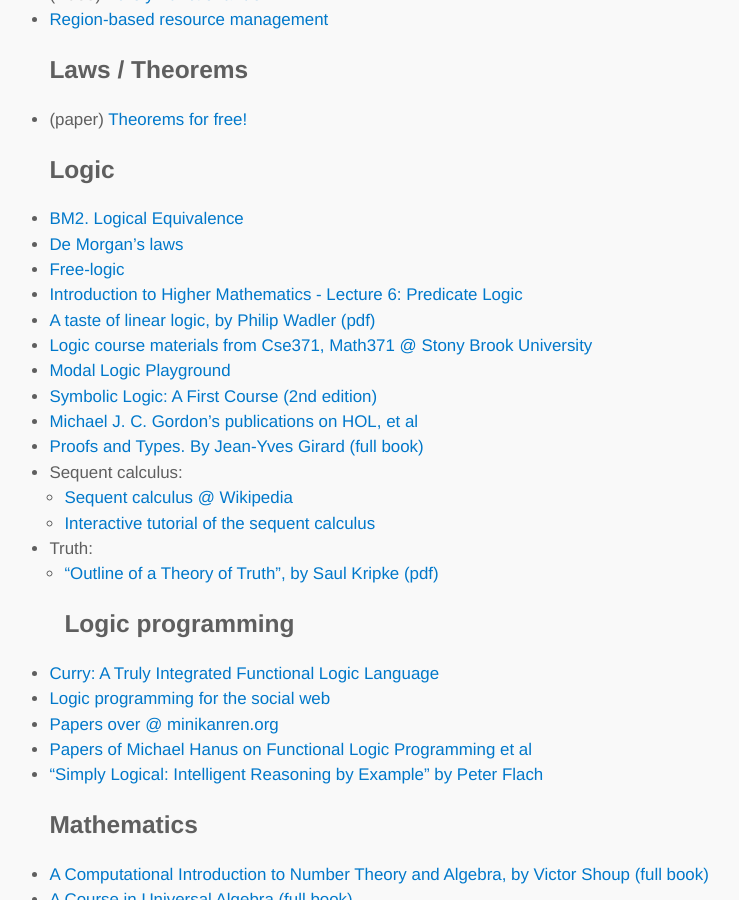
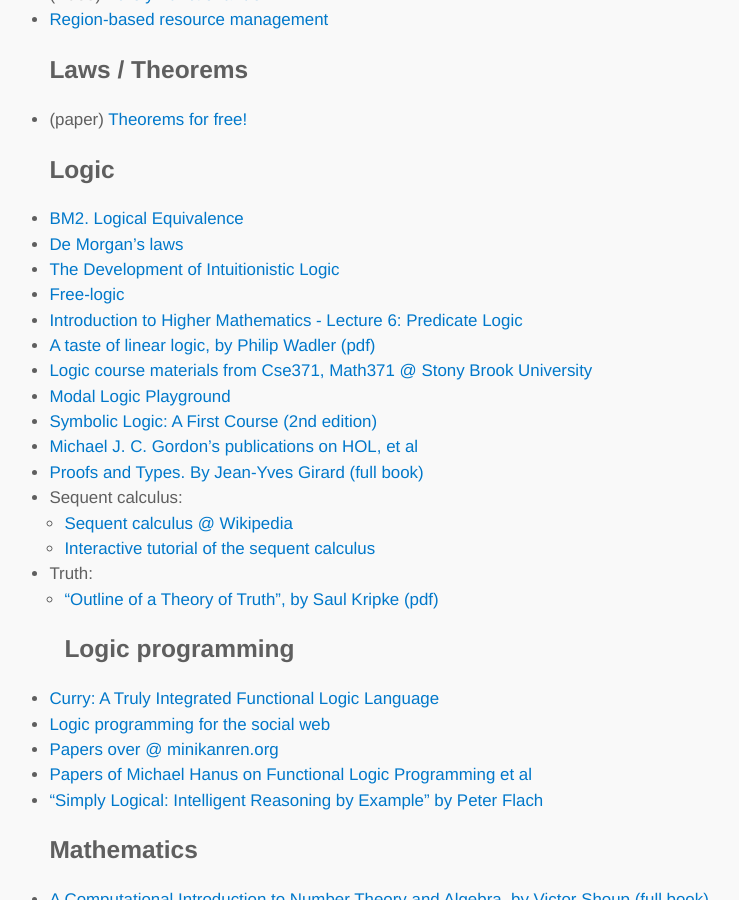
Before and after one commit to lambdatoast/lambdatoast.github.com, a Jekyll site: the page built from cs-resources/index.md, in a window 1280 px wide and 900 px high, scrolled down 3973 px. Shown: the whole window, without its empty margins (200-939 px from the left). Built offline with Jekyll 4.4.1, drawn with Linux system fonts in a browser that asks for light colours.

Commit message:
Add link to The Development of Intuitionistic Logic page at Stanford's Plato site.

```diff
--- a/cs-resources/index.md
+++ b/cs-resources/index.md
@@ -129,6 +129,7 @@
 ## Logic
   - [BM2. Logical Equivalence](http://www.youtube.com/watch?v=1jgDPRz-z7E)
   - [De Morgan's laws](http://en.wikipedia.org/wiki/De_Morgan%27s_laws)
+  - [The Development of Intuitionistic Logic](http://plato.stanford.edu/entries/intuitionistic-logic-development/)
   - [Free-logic](http://plato.stanford.edu/entries/logic-free/)
   - [Introduction to Higher Mathematics - Lecture 6: Predicate Logic](http://www.youtube.com/watch?v=YbNmPievBak)
   - [A taste of linear logic, by Philip Wadler (pdf)](http://homepages.inf.ed.ac.uk/wadler/papers/lineartaste/lineartaste-revised.pdf)
```
